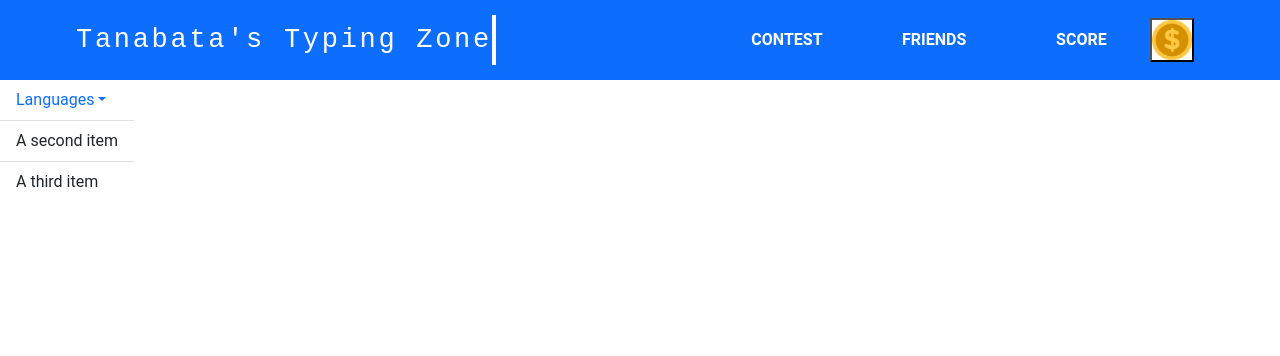
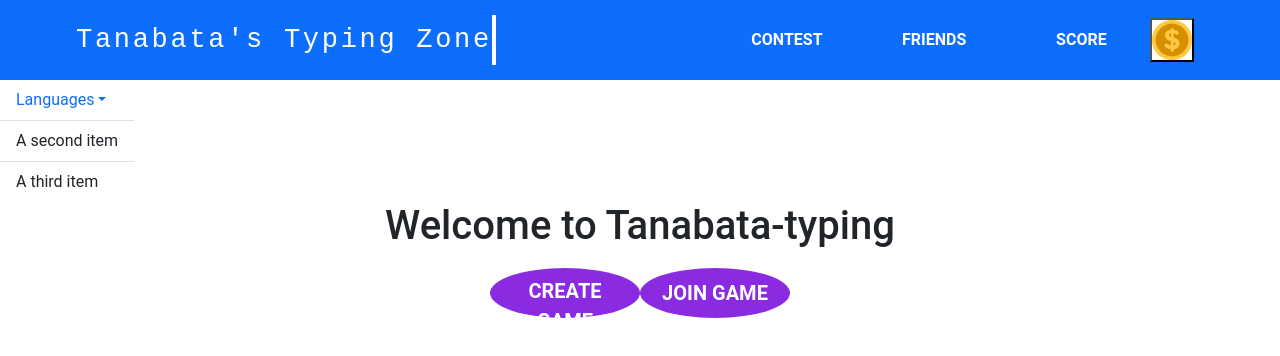
Before and after one commit to aditya-gup780/Tanabata-Typing, a React (Create React App) app in the folder FRONTENED/: page /dashboard in a window 1280 px wide. Shown: the top 356 px of the page. Built offline with nearby package versions, Linux system fonts and the light colour scheme.

Commit message:
Update Dashboard.jsx

```diff
--- a/FRONTENED/src/pages/Dashboard/Dashboard.jsx
+++ b/FRONTENED/src/pages/Dashboard/Dashboard.jsx
@@ -1,17 +1,24 @@
 import React from "react";
 import Navbar2 from "../../components/Navbar2/Navbar2";
 import SideList from "../../components/sidelist/SideList";
+import {useNavigate} from 'react-router-dom';
 // import Top from '../components/Top';
 // import Mid from '../components/Mid'
 // import Bottom from '../components/Bottom'
 
 const Dashboard = () => {
+  let navigate = useNavigate();
   return (
     <div className="dashboard">
       <Navbar2 />
       <div className="Text">
         <SideList />
       </div>
+      <div className="text-center">
+        <h1>Welcome to Tanabata-typing</h1>
+        <button type="button" onClick={() => navigate('/game/create')} className="btn btn-primary btn-lg mr-3"> Create Game </button>
+        <button type="button" onClick={() => navigate('/game/create')} className="btn btn-primary btn-lg"> Join Game </button>
+      </div>
     </div>
   );
 };
```
